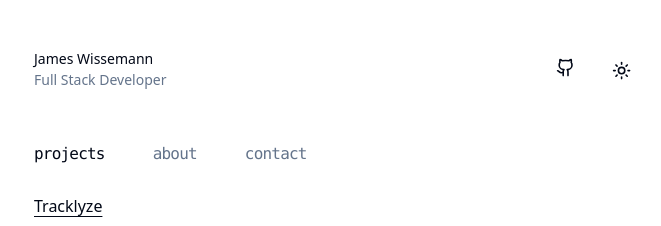
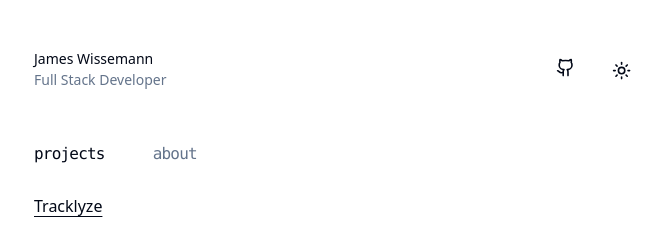
Before and after one commit to jdubba1/portfolio, a Next.js app: page / in a window 1280 px wide. Shown: the top 226 px of the page, without its empty margins (302-963 px from the left). Built offline with nearby package versions, Linux system fonts and the light colour scheme.

Commit message:
removing form section for now do that tomorrow maybe

```diff
--- a/app/page.tsx
+++ b/app/page.tsx
@@ -1,5 +1,9 @@
+"use client"
+
 import { Badge } from "@/components/ui/badge"
 import { Tabs, TabsContent, TabsList, TabsTrigger } from "@/components/ui/tabs"
+
+import * as z from "zod"
 
 export default function Home() {
   return (
@@ -11,7 +15,7 @@ export default function Home() {
           <TabsList>
             <TabsTrigger value="projects">projects</TabsTrigger>
             <TabsTrigger value="about">about</TabsTrigger>
-            <TabsTrigger value="contact">contact</TabsTrigger>
+            {/* <TabsTrigger value="contact">contact</TabsTrigger> */}
           </TabsList>
           <TabsContent value="projects">
             <ul className='space-y-4 py-4'>
@@ -112,9 +116,9 @@ export default function Home() {
               </div>
             </div>
           </TabsContent>
-          <TabsContent value="contact">
-            hello hello! Im james, a s things that make people&aposs lives easier.
-          </TabsContent>
+          {/* <TabsContent value="contact">
+
+          </TabsContent> */}
         </Tabs>
 
 
```
